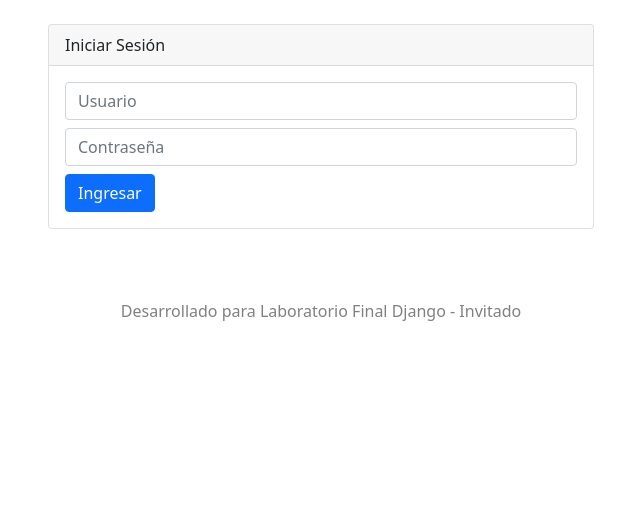
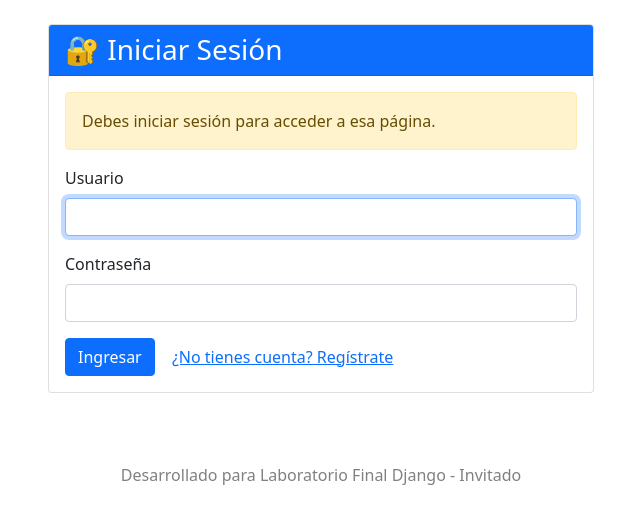
Before and after one commit to Fiurer7kp/laboratorioM3, a Django app: a page that uses templates/registration/login.html in a window 1280 px wide. Shown: the part 56-580 px from the top of the page, without its empty margins (319-959 px from the left). Run offline with Django 5.2, Linux system fonts and the light colour scheme.

Commit message:
feat: login personalizado con mensajes específicos y registro de usuarios

```diff
--- a/calificaciones_juan_perez_estudiantes/views.py
+++ b/calificaciones_juan_perez_estudiantes/views.py
@@ -1,10 +1,47 @@
 from django.shortcuts import render, redirect, get_object_or_404
 from django.contrib.auth.decorators import login_required
+from django.contrib.auth import login as auth_login, authenticate
 from django.contrib import messages
 from django.db.models import Avg
+from django.contrib.auth.forms import AuthenticationForm
 from .models import Calificacion
-from .forms import CalificacionForm
+from .forms import CalificacionForm, RegistroUsuarioForm
 
+# Vista de registro
+def registro(request):
+    if request.method == 'POST':
+        form = RegistroUsuarioForm(request.POST)
+        if form.is_valid():
+            user = form.save()
+            auth_login(request, user)
+            messages.success(request, 'Registro exitoso. Bienvenido.')
+            return redirect('listar')
+    else:
+        form = RegistroUsuarioForm()
+    return render(request, 'registration/registro.html', {'form': form})
+
+# Vista de login personalizada con mensajes específicos
+def login_view(request):
+    if request.method == 'POST':
+        username = request.POST.get('username')
+        password = request.POST.get('password')
+        from django.contrib.auth.models import User
+        user_exists = User.objects.filter(username=username).exists()
+        if not user_exists:
+            messages.error(request, '❌ Usuario no registrado')
+            return redirect('login')
+        user = authenticate(request, username=username, password=password)
+        if user is not None:
+            auth_login(request, user)
+            return redirect('listar')
+        else:
+            messages.error(request, '❌ Contraseña incorrecta')
+            return redirect('login')
+    else:
+        form = AuthenticationForm()
+    return render(request, 'registration/login.html', {'form': form})
+
+# CRUD
 @login_required
 def listar(request):
     calificaciones = Calificacion.objects.all()
--- a/evaluaciones_juan_perez_estudiantes/urls.py
+++ b/evaluaciones_juan_perez_estudiantes/urls.py
@@ -1,10 +1,12 @@
 from django.contrib import admin
 from django.urls import path, include
-from django.contrib.auth.views import LoginView, LogoutView
+from django.contrib.auth.views import LogoutView
+from calificaciones_juan_perez_estudiantes import views
 
 urlpatterns = [
     path('admin/', admin.site.urls),
-    path('login/', LoginView.as_view(template_name='registration/login.html'), name='login'),
+    path('login/', views.login_view, name='login'),
     path('logout/', LogoutView.as_view(), name='logout'),
+    path('registro/', views.registro, name='registro'),
     path('', include('calificaciones_juan_perez_estudiantes.urls')),
 ]
--- a/templates/registration/login.html
+++ b/templates/registration/login.html
@@ -1,18 +1,43 @@
 {% extends 'base.html' %}
+
 {% block content %}
 <div class="row justify-content-center">
     <div class="col-md-6">
         <div class="card">
-            <div class="card-header">Iniciar Sesión</div>
+            <div class="card-header bg-primary text-white">
+                <h3 class="mb-0">🔐 Iniciar Sesión</h3>
+            </div>
             <div class="card-body">
                 {% if form.errors %}
-                    <div class="alert alert-danger">Usuario o contraseña incorrectos</div>
+                    <div class="alert alert-danger">
+                        {% if form.non_field_errors %}
+                            {% for error in form.non_field_errors %}
+                                {{ error }}
+                            {% endfor %}
+                        {% else %}
+                            Usuario o contraseña incorrectos.
+                        {% endif %}
+                    </div>
                 {% endif %}
+
+                {% if request.GET.next %}
+                    <div class="alert alert-warning">
+                        Debes iniciar sesión para acceder a esa página.
+                    </div>
+                {% endif %}
+
                 <form method="post">
                     {% csrf_token %}
-                    <input type="text" name="username" class="form-control mb-2" placeholder="Usuario">
-                    <input type="password" name="password" class="form-control mb-2" placeholder="Contraseña">
-                    <button class="btn btn-primary">Ingresar</button>
+                    <div class="mb-3">
+                        <label for="username" class="form-label">Usuario</label>
+                        <input type="text" name="username" class="form-control" required autofocus>
+                    </div>
+                    <div class="mb-3">
+                        <label for="password" class="form-label">Contraseña</label>
+                        <input type="password" name="password" class="form-control" required>
+                    </div>
+                    <button type="submit" class="btn btn-primary">Ingresar</button>
+                    <a href="{% url 'registro' %}" class="btn btn-link">¿No tienes cuenta? Regístrate</a>
                 </form>
             </div>
         </div>
```
Also changed, not shown: calificaciones_juan_perez_estudiantes/forms.py (+9 -0 lines), templates/registration/registro.html (added, +21 -0 lines).
